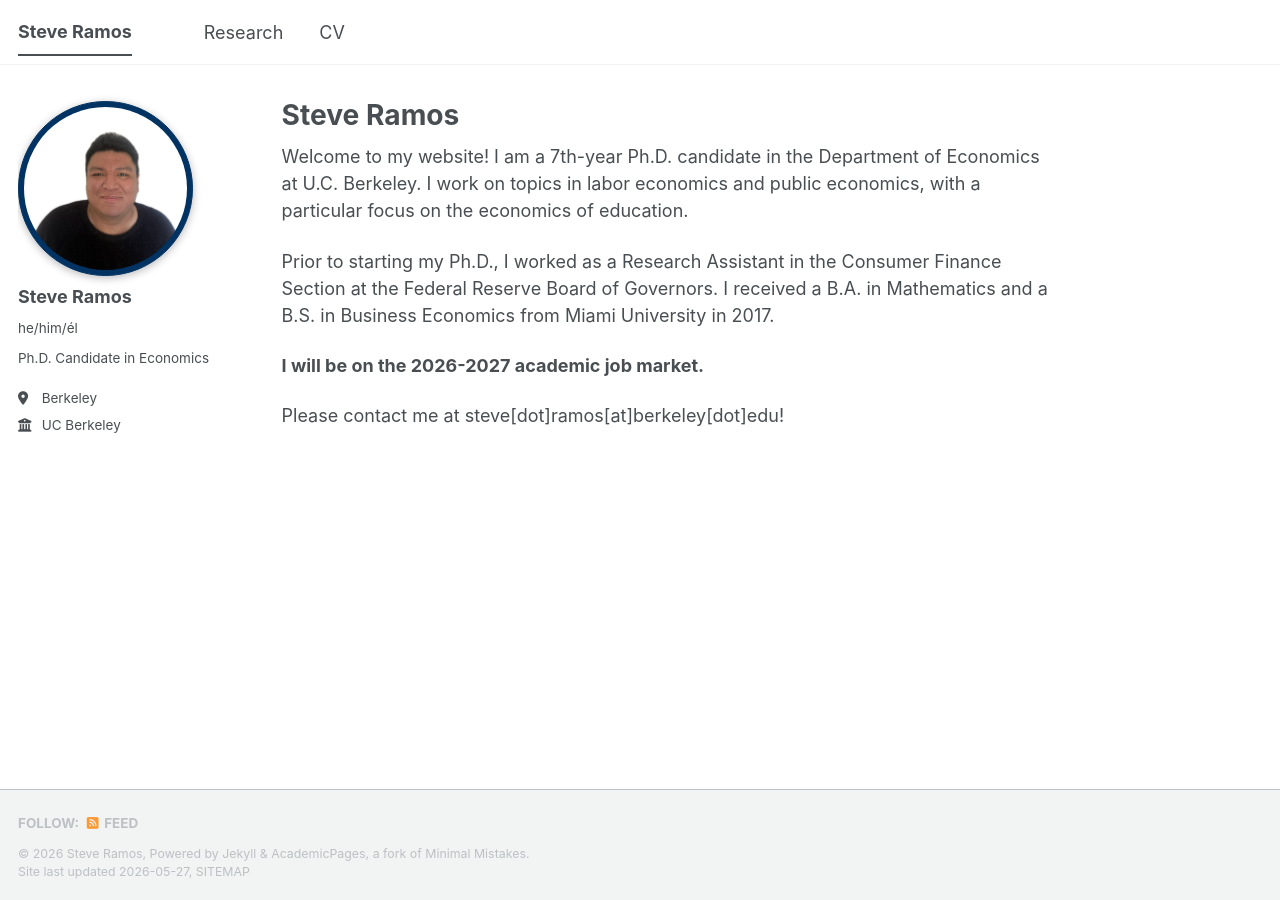
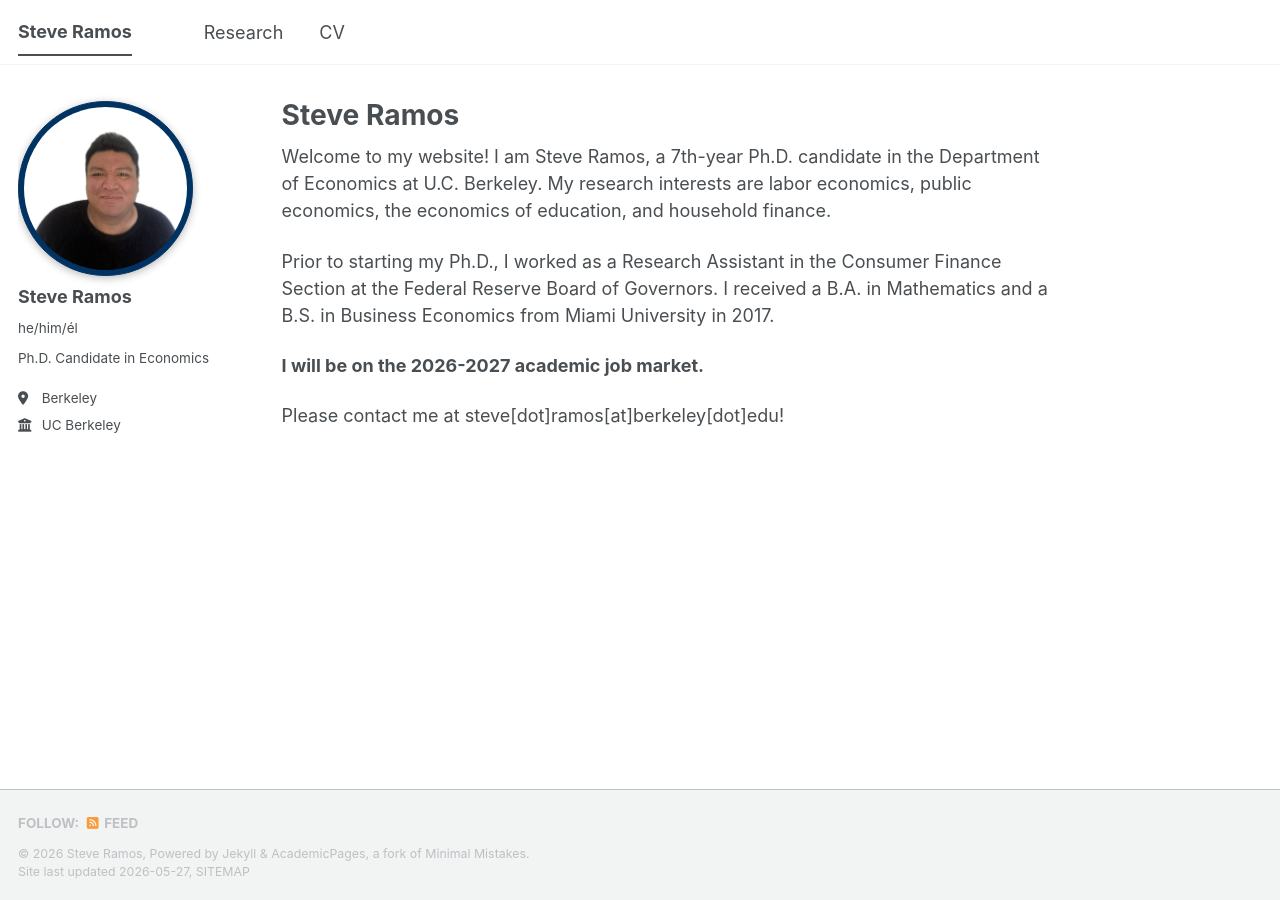
Before and after one commit to ramos-steve/ramos-steve.github.io, a Jekyll site: the page built from _pages/about.md, in a window 1280 px wide. Built offline with Jekyll 4.4.1, drawn with Linux system fonts in a browser that asks for light colours; a script bundle is joined from its source files by our own code; library files that are not in the unit come from our copies.

Commit message:
Update about.md

```diff
--- a/_pages/about.md
+++ b/_pages/about.md
@@ -7,7 +7,7 @@ redirect_from:
   - /about.html
 ---
 
-Welcome to my website! I am a 7th-year Ph.D. candidate in the Department of Economics at U.C. Berkeley. I work on topics in labor economics and public economics, with a particular focus on the economics of education.
+Welcome to my website! I am Steve Ramos, a 7th-year Ph.D. candidate in the Department of Economics at U.C. Berkeley. My research interests are labor economics, public economics, the economics of education, and household finance.
 
 Prior to starting my Ph.D., I worked as a Research Assistant in the Consumer Finance Section at the Federal Reserve Board of Governors. I received a B.A. in Mathematics and a B.S. in Business Economics from Miami University in 2017.
 
```
